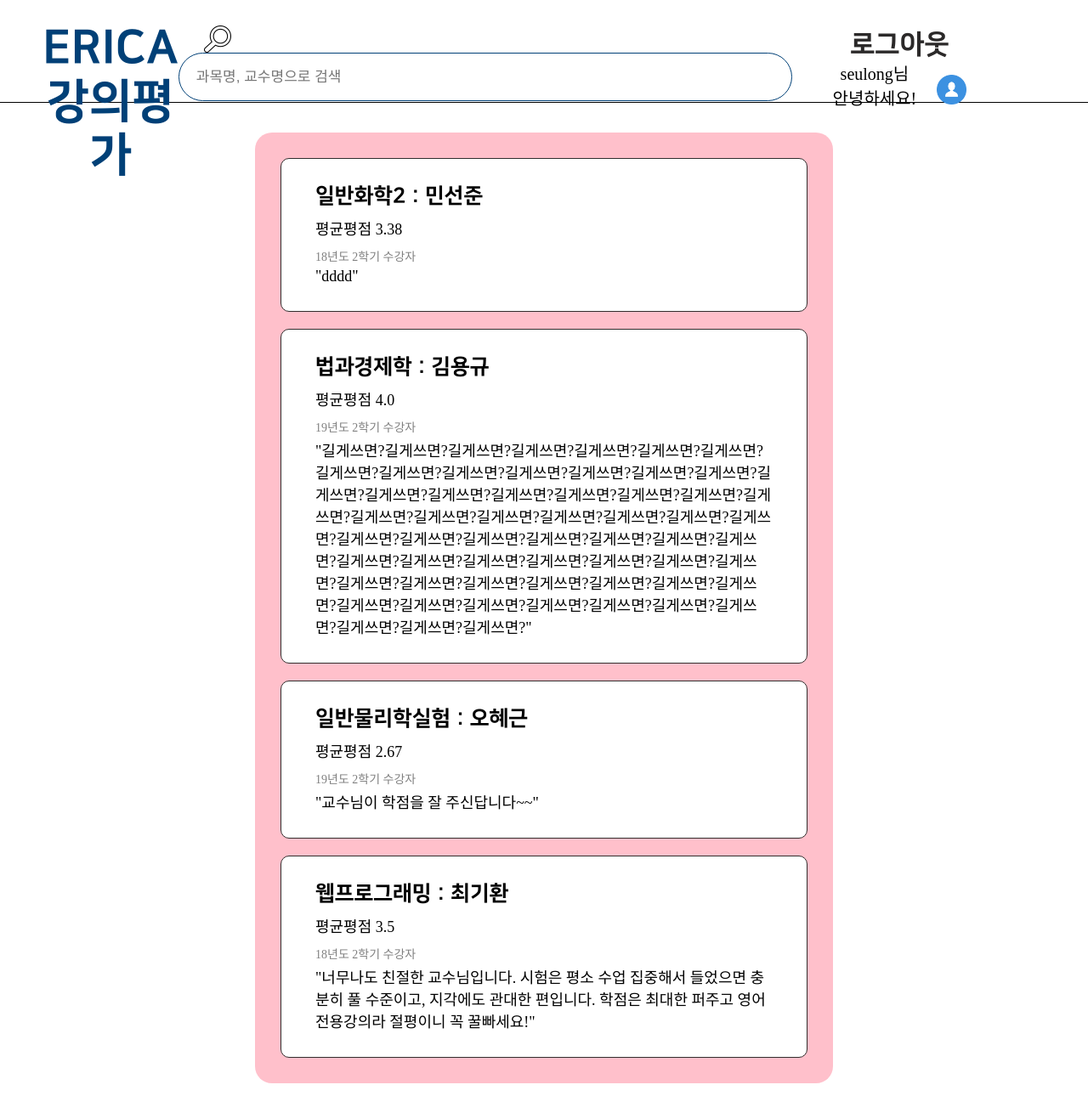
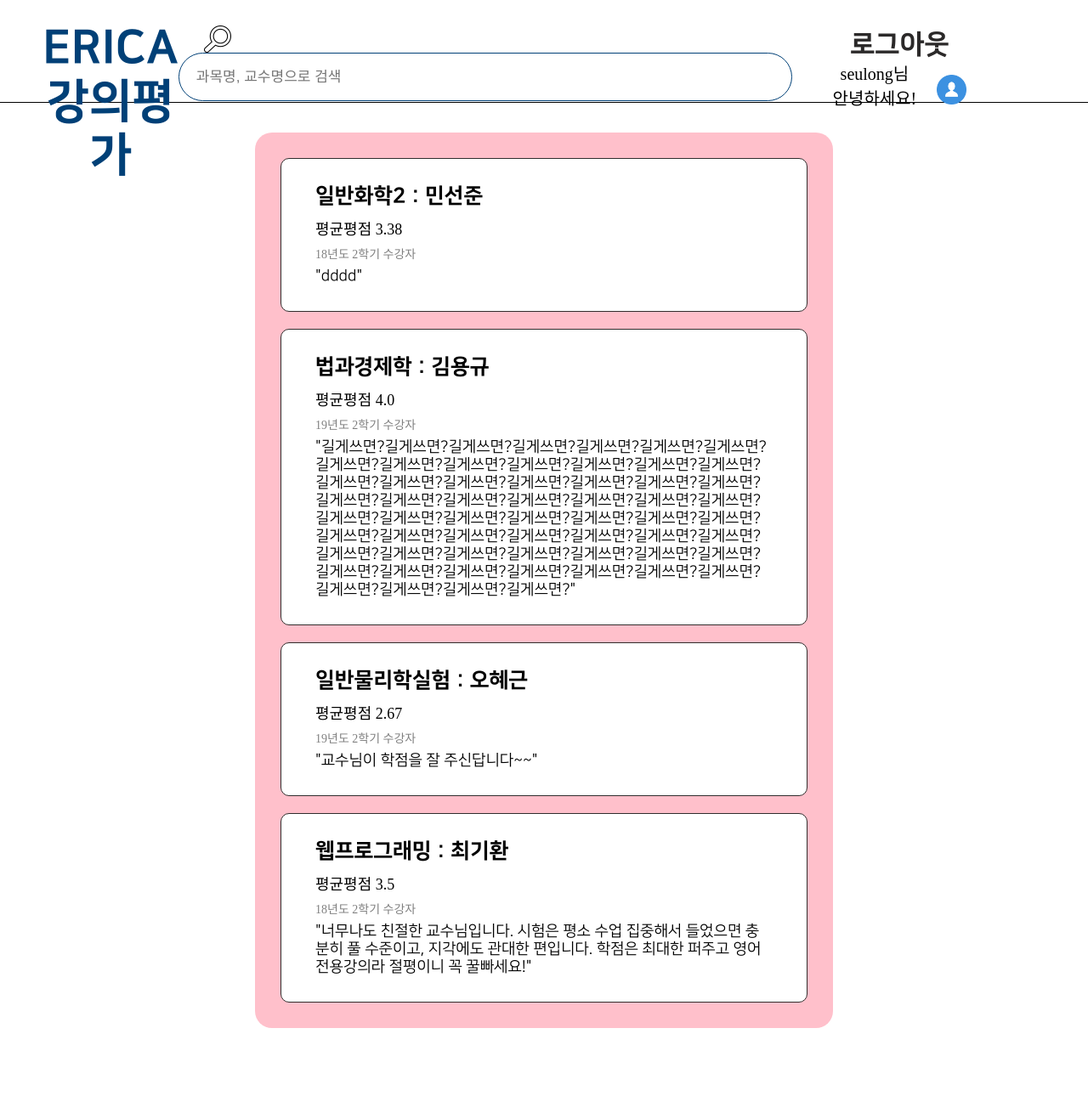
Before and after one commit to HyeseonLee/LLTeacher, a Django app: page / in a window 1280 px wide. Shown: the whole page at 85% size. After the commit the page ends 1210 px from the top, so only its background shows below. Run offline with Django 3.2, Linux system fonts and the light colour scheme; a user stored in the database is signed in; data comes from the database, SQL or seed files in the repository; parts of the project's set-up code (start-up, migrations or seed data) failed here and were passed over; some web fonts are replaced.

Commit message:
[Front-end] feat : real finalllllgit status!

```diff
--- a/app/static/css/index.css
+++ b/app/static/css/index.css
@@ -34,17 +34,17 @@ a:visited { color: black; }
     font-size: 25px;
 }
 .score{
-    margin-bottom: 10px;
-    font-family: NanumBarunpenB;
+    margin-bottom: 7px;
+    font-family: NanumSquareB;
     font-size: 18px;
 }
 .seme{
-    margin-bottom: 4px;
-    font-family: NanumBarunpenB;
+    margin-bottom: 7px;
+    font-family: NanumSquareB;
     font-size: 14px;
     color: gray;
 }
 .text {
-    font-family: NanumBarunpenB;
+    font-family: NanumSquareR;
     font-size: 18px;
 }
```
